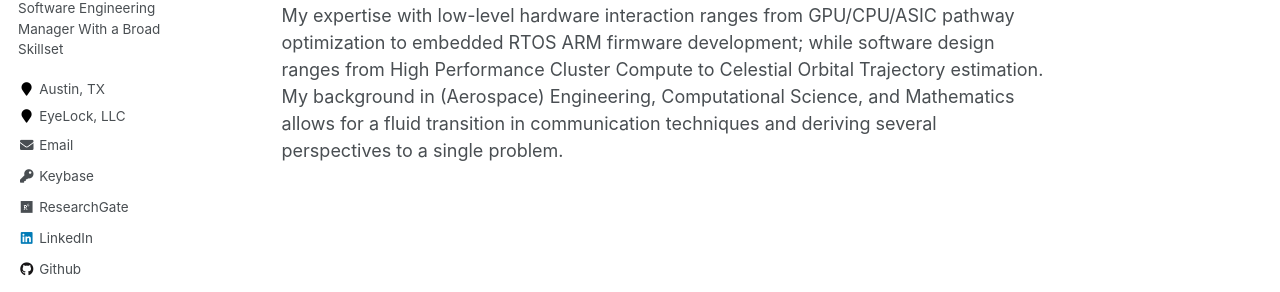
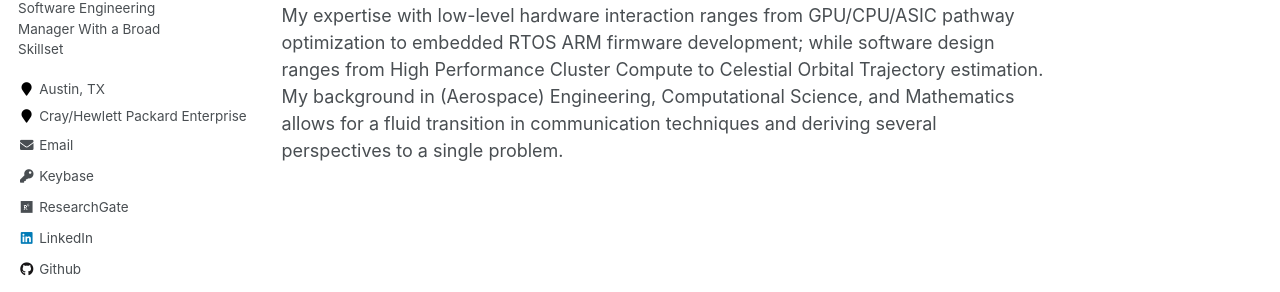
Before and after one commit to ztschir/ztschir.github.io, a Jekyll site: the page built from _pages/about.md, in a window 1280 px wide. Shown: the part 317-609 px from the top of the page. Built offline with Jekyll 4.4.1, drawn with Linux system fonts in a browser that asks for light colours.

Commit message:
Update _config.yml

```diff
--- a/_config.yml
+++ b/_config.yml
@@ -84,7 +84,7 @@ author:
   avatar           : "Portrait.JPG"
   bio              : "Software Engineering Manager With a Broad Skillset"
   location         : "Austin, TX"
-  employer         : "EyeLock, LLC"
+  employer         : "Cray/Hewlett Packard Enterprise"
   pubmed           :
   googlescholar    : "https://scholar.google.com/citations?hl=en&user=xSH5raQAAAAJ"
   email            : "zach@tschirh.art"
```
